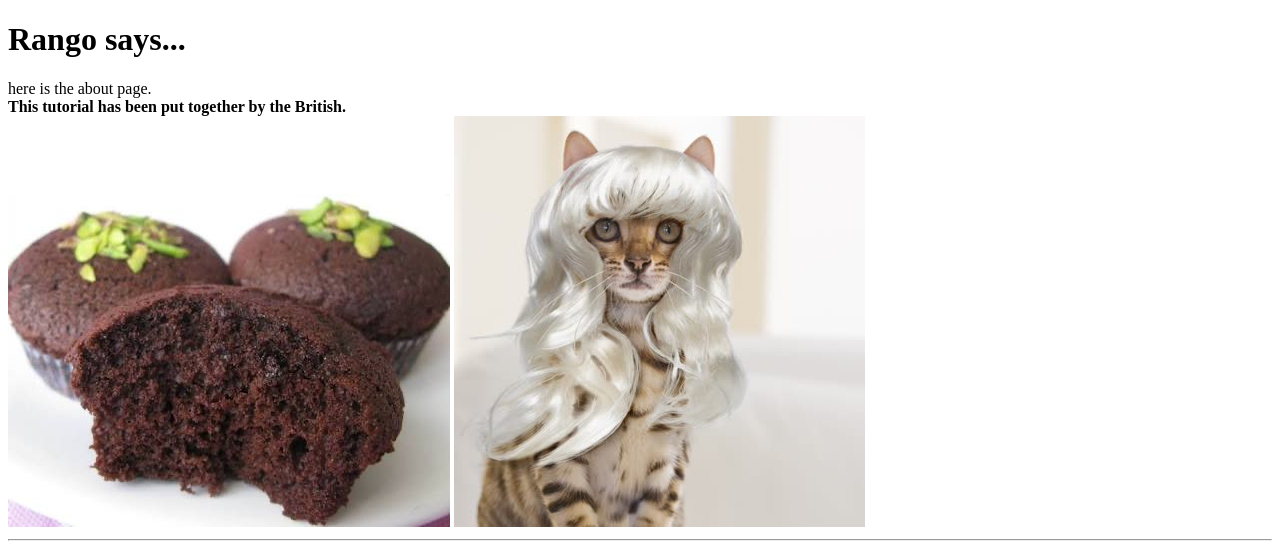
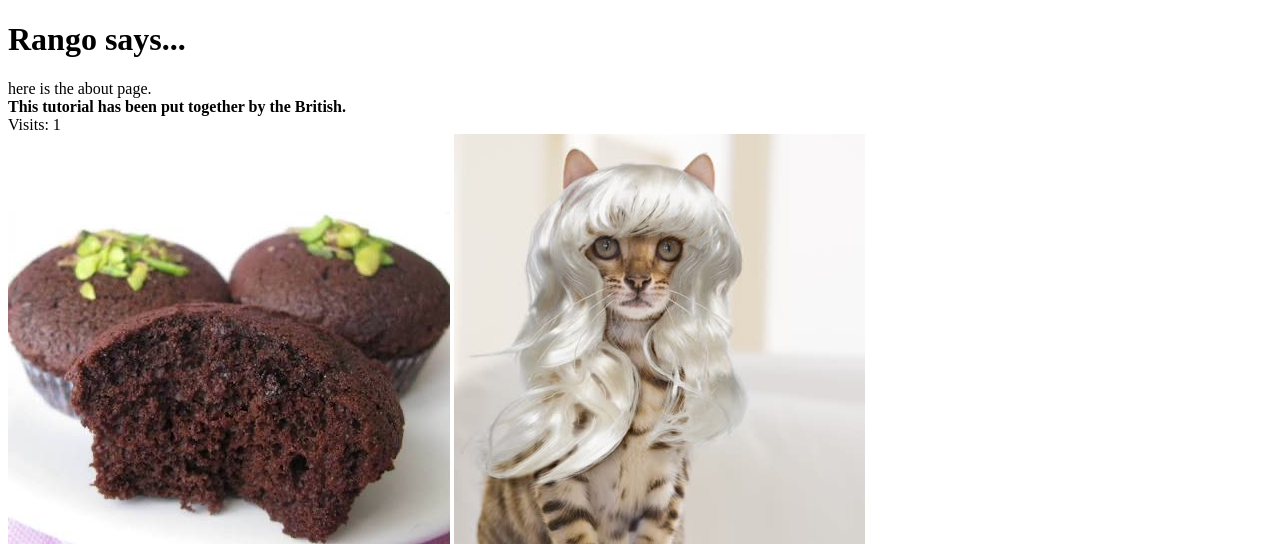
Before and after one commit to gloriousarch/tango_with_django_project, a Django app: page /rango/about/ in a window 1280 px wide. Shown: the top 544 px of the page. Run offline with Django 3.2, Linux system fonts and the light colour scheme; data that the repository does not hold is empty.

Commit message:
Add some simple cookie examples with counting the number of visits and last visit time. Show the number of visits to user in about page. (Chapter 10)

```diff
--- a/rango/views.py
+++ b/rango/views.py
@@ -1,3 +1,5 @@
+from datetime import datetime
+
 from django.shortcuts import render, redirect
 from django.http import HttpResponse
 from django.urls import reverse
@@ -6,6 +8,26 @@ from django.contrib.auth.decorators import login_required
 
 from rango.models import Category, Page
 from rango.forms import CategoryForm, PageForm, UserProfileForm, UserForm
+
+
+def get_server_side_cookie(request, cookie, default_val=None):
+    val = request.session.get(cookie)
+    return val if val else default_val
+
+
+def visitor_cookie_handler(request):
+    visits = int(get_server_side_cookie(request, 'visits', '1'))
+    last_visit_cookie = get_server_side_cookie(request, 'last_visit', str(datetime.now()))
+    last_visit_time = datetime.strptime(last_visit_cookie[:-7],
+                                        '%Y-%m-%d %H:%M:%S')
+
+    if (datetime.now() - last_visit_time).days > 0:
+        visits = visits + 1
+        request.session['last_visit'] = str(datetime.now())
+    else:
+        request.session['last_visit'] = last_visit_cookie
+
+    request.session['visits'] = visits
 
 
 def index(request):
@@ -17,11 +39,17 @@ def index(request):
     context['categories'] = categories
     context['pages'] = pages
 
-    return render(request, 'rango/index.html', context=context)
+    visitor_cookie_handler(request)
+
+    response = render(request, 'rango/index.html', context=context)
+    return response
 
 
 def about(request):
-    return render(request, 'rango/about.html')
+    visitor_cookie_handler(request)
+    context = dict(visits=request.session['visits'])
+
+    return render(request, 'rango/about.html', context=context)
 
 
 def show_category(request, category_name_slug):
--- a/tango_with_django_project/settings.py
+++ b/tango_with_django_project/settings.py
@@ -122,3 +122,6 @@ MEDIA_URL = '/media/'
 # Static files (CSS, JavaScript, Images)
 STATICFILES_DIRS = [STATIC_DIR, ]
 STATIC_URL = '/static/'
+
+# Cookie expiration
+SESSION_EXPIRE_AT_BROWSER_CLOSE = True
--- a/templates/rango/about.html
+++ b/templates/rango/about.html
@@ -10,6 +10,7 @@
 <div>
     here is the about page. <br/>
     <strong>This tutorial has been put together by the British.</strong><br/>
+    Visits: {{ visits }}<br />
 </div>
 <div>
     <img src="{% static 'images/rango.jpg' %}" alt="Picture of Rango" />
```
